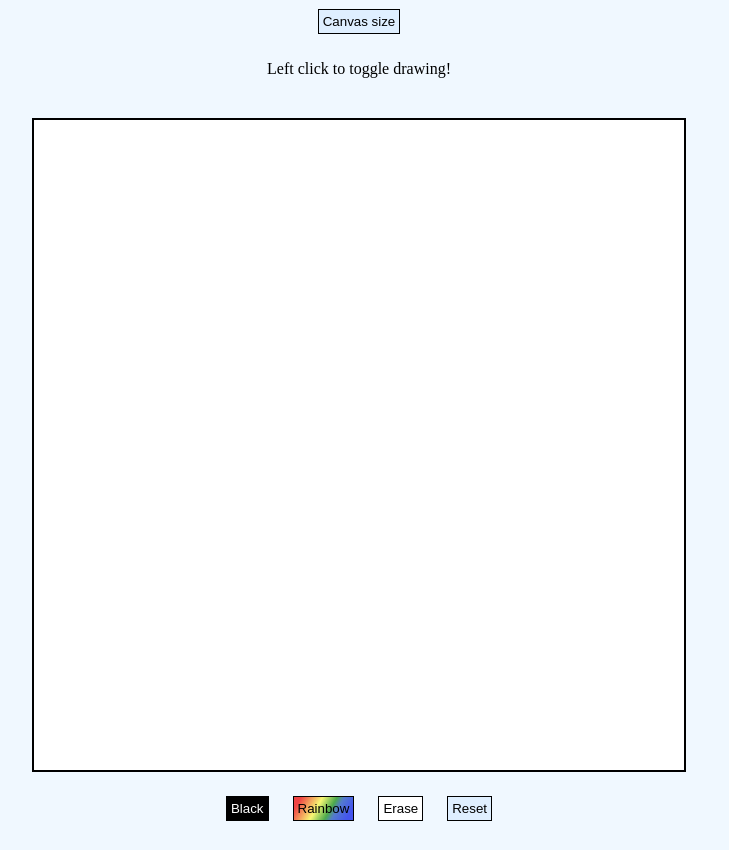
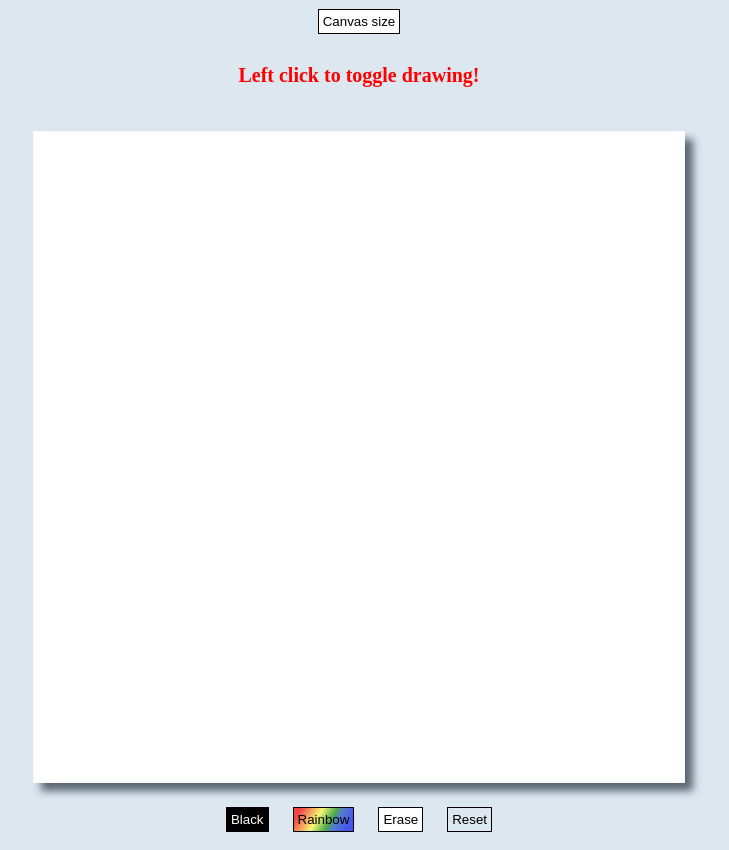
Before and after one commit to octronnnnnn/Etch-a-Sketch, a plain HTML site: page index.html in a window 1280 px wide. Shown: the part 84-934 px from the top of the page, without its empty margins (281-1010 px from the left). Drawn offline with Linux system fonts and the light colour scheme.

Commit message:
adjusted styling | added animations to buttons

```diff
--- a/style.css
+++ b/style.css
@@ -2,26 +2,30 @@ body {
     display: flex;
     flex-direction: column;
     align-items: center;
-    background-color: aliceblue;
+    background-color: rgb(221, 231, 240);
+
 }
 
 #canvas {
     height: 650px;
     width: 650px;
-    border: solid 2px black;
+    border: solid 1px rgb(250, 250, 250);
     display: grid;
     margin: 24px 024px;
+    box-shadow: 8px 8px 8px rgb(91, 102, 116);
 }
 
 h1 {
     margin: 24px;
+    text-decoration: underline;
 }
 
 button {
     margin-bottom: 10px;
     padding: 4px;
     border: 1px solid black;
-    background-color: rgb(223, 239, 255);
+    background-color: rgb(221, 231, 240) ;
+
 }
 
 #black {
@@ -33,7 +37,7 @@ button {
     background: linear-gradient(-60deg, rgb(68, 85, 238) 10%, rgb(83, 122, 206) 30%, rgb(76, 170, 76) 40%, rgb(247, 247, 115) 60%, rgb(240, 68, 68) 90%);
 }
 
-#erase {
+#erase, #gridSizeBtn {
     background-color: white;
 }
 
@@ -41,5 +45,19 @@ button {
     display: flex;
     justify-content: center;
     gap: 24px;
-    background-color: aliceblue !important;
+    background-color: rgb(221, 231, 240) !important;
 }
+
+button:active {
+    transform: translateY(2px)!important;
+}
+
+button:hover {
+    transform: scale(1.1);
+}
+
+#draw {
+    color: red;
+    font-weight: bold;
+    font-size: 20px;
+}
```
